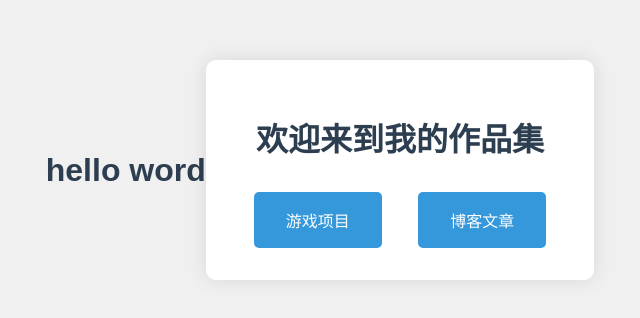
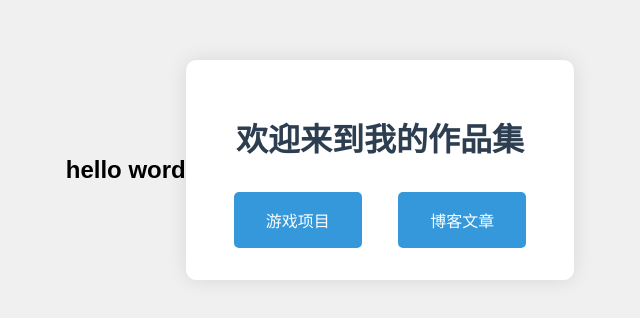
Before and after one commit to MQ-H/MQ-H.github.io, a plain HTML site: page index.html in a window 1280 px wide. Shown: the part 230-548 px from the top of the page, without its empty margins (320-960 px from the left). Drawn offline with Linux system fonts and the light colour scheme.

Commit message:
更新 index.html

```diff
--- a/index.html
+++ b/index.html
@@ -1,5 +1,5 @@
 <!DOCTYPE html>
-<h1>hello word</h1>
+<h2>hello word</h2>
 <html lang="zh-CN">
 <head>
     <meta charset="UTF-8">
```
